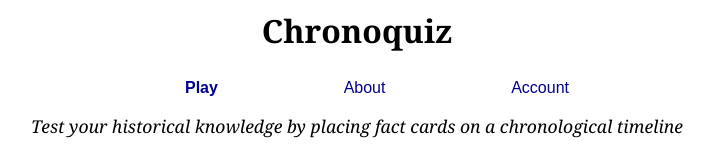
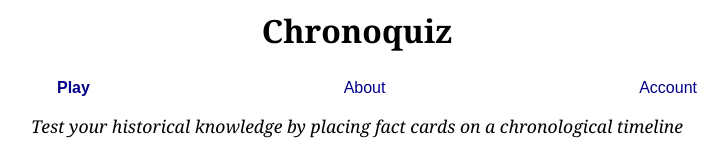
Before and after one commit to andrewacashner/chronoquiz, a React (Create React App) app: page / in a window 1280 px wide. Shown: the top 166 px of the page, without its empty margins (283-1011 px from the left). Built offline with nearby package versions, Linux system fonts and the light colour scheme; no server answers; a web font is replaced by a local one.

Commit message:
improve navbar display spacing

```diff
--- a/src/index.css
+++ b/src/index.css
@@ -304,12 +304,12 @@ ul {
 
 nav ul {
   display: flex;
+  flex-direction: row;
   justify-content: space-between;
-  width: 30vw;
+  list-style: none;
 }
 
 nav ul li {
-  display: table-cell;
 }
 
 nav a {
```
